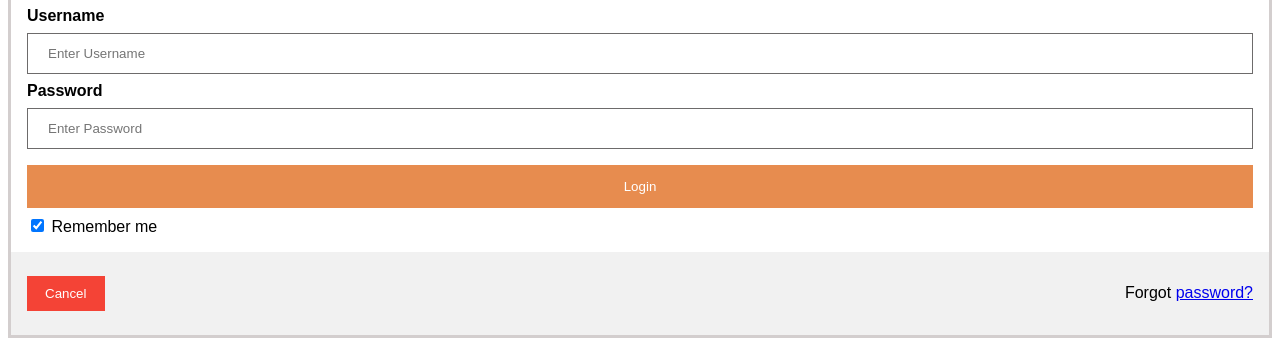
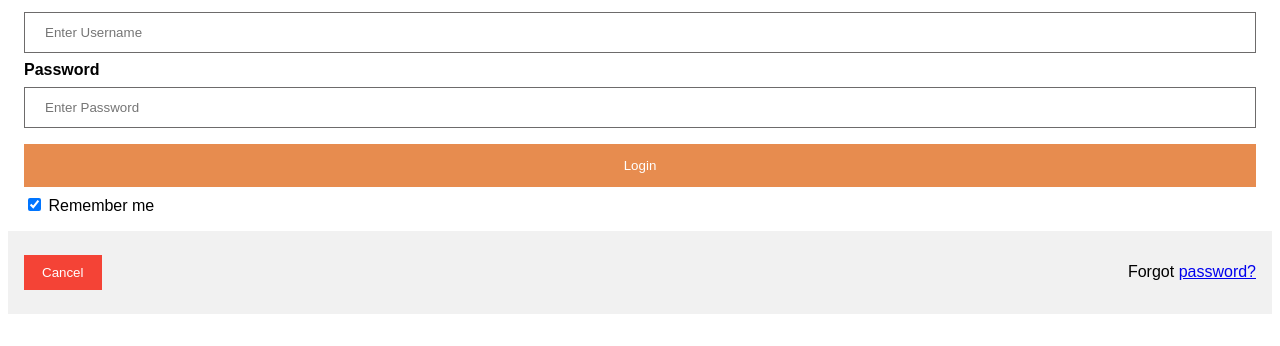
Before and after one commit to chintan2212/Collage-portal, a Django app: page /loginmodule/login/ in a window 1280 px wide. Shown: the part 497-843 px from the top of the page. After the commit the page ends 811 px from the top, so only its background shows below. Run offline with Django 3.2, Linux system fonts and the light colour scheme.

Commit message:
added login html page

```diff
--- a/CollagePortal/templates/login.html
+++ b/CollagePortal/templates/login.html
@@ -4,7 +4,6 @@
 <meta name="viewport" content="width=device-width, initial-scale=1">
 <style>
 body {font-family: Arial, Helvetica, sans-serif;}
-form {border: 3px solid #d3cece;}
 
 input[type=text], input[type=password] {
   width: 100%;
```
